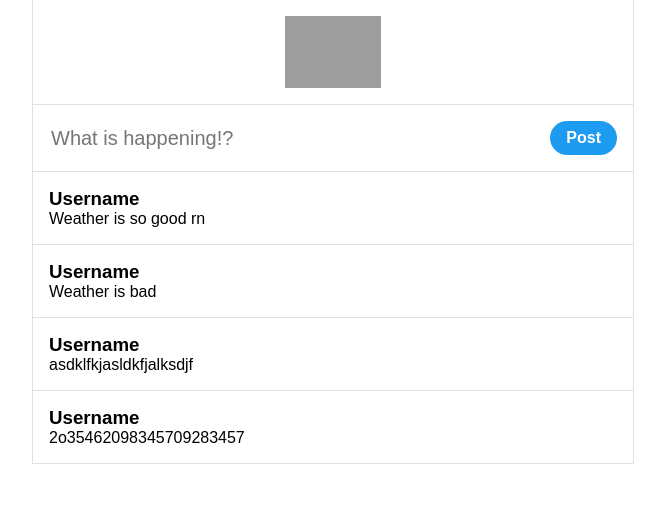
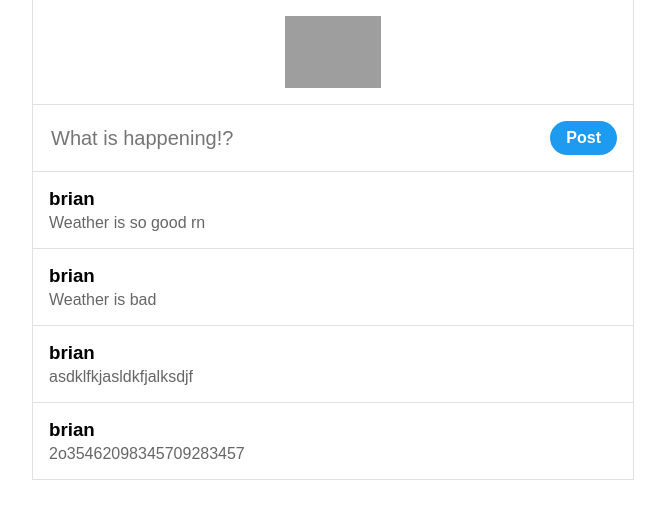
Before and after one commit to michiganhackers/react-x, a React (Create React App) app: page / in a window 1280 px wide. Shown: the top 518 px of the page, without its empty margins (307-972 px from the left). Built offline with nearby package versions, Linux system fonts and the light colour scheme; grey boxes are pictures that could not be loaded.

Commit message:
Add username property usage and Post styling improvement

```diff
--- a/src/App.css
+++ b/src/App.css
@@ -28,9 +28,13 @@ body {
   padding: 16px;
 }
 
-h3,
+h3 {
+  margin: 0 0 4px 0;
+}
+
 p {
   margin: 0;
+  color: #666;
 }
 
 .nav {
--- a/src/components/Post.js
+++ b/src/components/Post.js
@@ -1,7 +1,7 @@
 export default function Post({ post }) {
   return (
     <div className="post">
-      <h3>Username</h3>
+      <h3>{post.username}</h3>
       <p>{post.text}</p>
     </div>
   )
```
